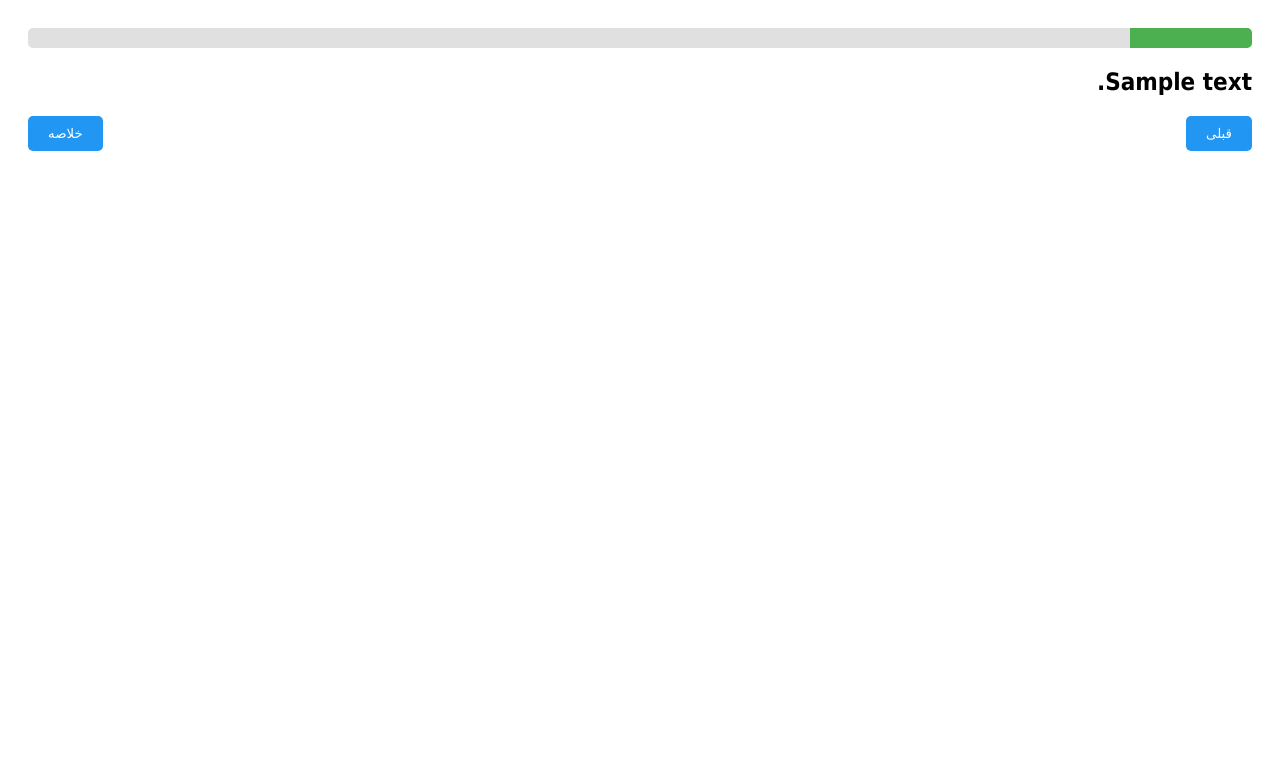
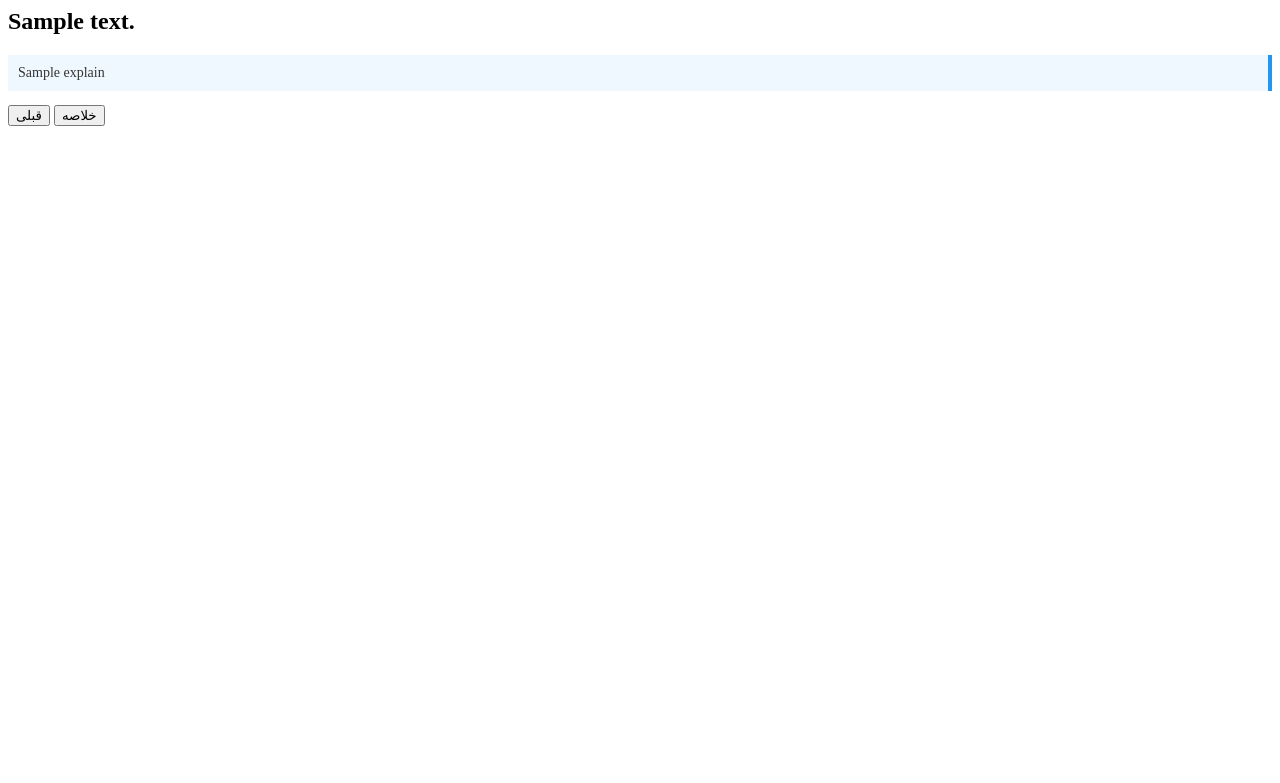
Before and after one commit to ITRCInternship/Research-Method, a Flask app: template app/templates/question.html in a window 1280 px wide. Shown: the top 783 px of the page. Run offline with Flask 3, Linux system fonts and the light colour scheme; the template is opened without the code that fills it: most values are stand-ins (such as "Sample title", 1, 10 or a date in 2020).

Commit message:
add explain qusetion

```diff
--- a/app/templates/question.html
+++ b/app/templates/question.html
@@ -1,24 +1,10 @@
-<!DOCTYPE html>
-<html lang="fa">
-<head>
-    <meta charset="UTF-8">
-    <title>سوال {{ qid + 1 }} از {{ total }}</title>
-    <style>
-        body { font-family: Tahoma, sans-serif; direction: rtl; padding: 20px; }
-        .progress-bar { background-color: #e0e0e0; border-radius: 5px; overflow: hidden; margin-bottom: 20px; }
-        .progress { background-color: #4caf50; height: 20px; width: {{ progress }}%; }
-        .question-container { margin-bottom: 20px; }
-        .actions { display: flex; justify-content: space-between; }
-        button { padding: 10px 20px; border: none; border-radius: 5px; background-color: #2196f3; color: white; cursor: pointer; }
-        button:disabled { background-color: #9e9e9e; cursor: not-allowed; }
-    </style>
-</head>
-<body>
-    <div class="progress-bar">
-        <div class="progress"></div>
-    </div>
 <div class="question-container">
     <h2>{{ question.text }}</h2>
+    {% if question.explain %}
+        <p style="margin-top: 10px; background-color: #f0f8ff; border-right: 4px solid #2196f3; padding: 10px; color: #333; font-size: 14px;">
+            {{ question.explain }}
+        </p>
+    {% endif %}
     <form method="post">
         {% if question.type == 'text' %}
             <textarea name="answer" rows="4" cols="50" required></textarea>
@@ -43,5 +29,3 @@
         </div>
     </form>
 </div>
-</body>
-</html>
--- a/questions.json
+++ b/questions.json
@@ -2,17 +2,20 @@
   {
     "id": 1,
     "text": "موضوع یا پدیده اصلی را که می‌خواهید بررسی کنید، به‌طور خلاصه شرح دهید.",
-    "type": "text"
+    "type": "text",
+    "explain": "این سؤال به درک هسته اصلی پژوهش کمک می‌کند. شفاف‌سازی موضوع، نقطه شروعی برای تعیین دامنه تحقیق و جستجوی ادبیات پژوهش است. مدل‌های LLM می‌توانند بر اساس این شرح، کلیدواژه‌های اولیه، پژوهشگران مرتبط و مقالات پایه‌ای را پیشنهاد دهند."
   },
   {
     "id": 2,
     "text": "چه مشکل، شکاف دانش، یا سؤال خاصی را می‌خواهید با پژوهش خود مورد بررسی قرار دهید؟",
-    "type": "text"
+    "type": "text",
+    "explain": "پاسخ به این سؤال، ضرورت و اهمیت تحقیق شما را مشخص می‌کند. شناسایی دقیق شکاف دانشی که قصد پر کردن آن را دارید، به تدوین سؤالات تحقیق دقیق‌تر کمک می‌کند. LLM می‌تواند در تحلیل ادبیات پژوهش برای یافتن شکاف‌های کمتر دیده‌شده و فرموله‌کردن مسئله تحقیق یاری‌رسان باشد."
   },
   {
     "id": 3,
     "text": "اهداف اصلی پژوهش شما چیست؟ امیدوارید به چه چیزی دست یابید یا چه چیزی را کشف کنید؟",
-    "type": "text"
+    "type": "text",
+    "explain": "اهداف، مسیر تحقیق را تعیین کرده و معیاری برای سنجش موفقیت آن فراهم می‌کنند. آیا هدف، توصیف یک پدیده، تبیین یک رابطه، یا ارزیابی یک مداخله است؟ پاسخ به این سؤال مستقیماً بر انتخاب روش تحقیق (مثلاً توصیفی، همبستگی، یا آزمایشی) تأثیر می‌گذارد."
   },
   {
     "id": 4,
@@ -23,7 +26,8 @@
       "درک تجربیات، دیدگاه‌ها، معانی، یا کاوش عمیق یک موضوع (رویکرد کیفی)",
       "ترکیبی از هر دو رویکرد (کمی و کیفی)",
       "مطمئن نیستم / نیاز به راهنمایی بیشتر دارم"
-    ]
+    ],
+    "explain": "این یکی از اساسی‌ترین تصمیم‌هاست. رویکرد کمی با اعداد و آمار سروکار دارد و برای آزمون فرضیه‌ها مناسب است. رویکرد کیفی بر درک عمیق پدیده‌ها از طریق داده‌های متنی و روایی متمرکز است. این انتخاب، نوع داده، ابزار جمع‌آوری و روش تحلیل را به‌طور کامل مشخص می‌کند. LLMها هم در تحلیل داده‌های متنی (کیفی) و هم در تولید کد برای تحلیل آماری (کمی) کاربرد دارند."
   },
   {
     "id": 5,
@@ -35,7 +39,8 @@
       "داده‌های حاصل از مشاهده (مانند یادداشت‌های میدانی، ضبط ویدئویی یا صوتی)",
       "اسناد و مدارک موجود (مانند متون آرشیوی، گزارش‌ها، مقالات علمی، تصاویر، داده‌های عمومی)",
       "سایر موارد (لطفاً در صورت انتخاب، توضیح دهید)"
-    ]
+    ],
+    "explain": "نوع داده مستقیماً به رویکرد شما (سؤال ۴) وابسته است و بر روش تحلیل تأثیر می‌گذارد. تحلیل داده‌های عددی نیازمند روش‌های آماری است، درحالی‌که تحلیل داده‌های متنی به روش‌هایی مانند تحلیل محتوا یا تحلیل تماتیک نیاز دارد. LLMها به‌طور خاص در کار با داده‌های متنی حجیم (گزینه ۲ و ۴) بسیار قدرتمند هستند."
   },
   {
     "id": 6,
@@ -46,12 +51,14 @@
       "خیر، انتظار دارم مفاهیم و مضامین اصلی در طی فرآیند تحلیل داده‌ها شناسایی شوند (رویکرد عمدتاً استقرایی).",
       "ترکیبی از هر دو؛ برخی مفاهیم مشخص هستند و برخی دیگر ممکن است پدیدار شوند.",
       "مطمئن نیستم."
-    ]
+    ],
+    "explain": "این سؤال منطق تحقیق شما را مشخص می‌کند. رویکرد قیاسی (Deductive) از تئوری شروع کرده و به آزمون آن می‌پردازد (مناسب تحقیقات کمی). رویکرد استقرایی (Inductive) از داده‌ها شروع کرده و به سمت نظریه حرکت می‌کند (مناسب تحقیقات کیفی). LLMها می‌توانند در رویکرد استقرایی با شناسایی الگوها و مضامین نوظهور در داده‌های متنی بسیار مفید باشند."
   },
   {
     "id": 7,
     "text": "سؤال (یا سؤالات) اصلی پژوهش شما که به دنبال پاسخ به آن هستید، چیست؟ لطفاً به طور واضح بیان کنید.",
-    "type": "text"
+    "type": "text",
+    "explain": "سؤال تحقیق، ستون فقرات پژوهش است. یک سؤال خوب، مشخص، قابل تحقیق و متمرکز است. تمام مراحل بعدی، از جمله انتخاب روش، در خدمت پاسخ به این سؤال خواهد بود. می‌توانید از LLM برای پالایش و دقیق‌تر کردن سؤالات تحقیق خود بر اساس اهداف و شکاف دانش شناسایی‌شده استفاده کنید."
   },
   {
     "id": 8,
@@ -67,7 +74,8 @@
       "شناسایی، تحلیل و حل یک مشکل عملی خاص در یک زمینه مشخص از طریق یک فرآیند چرخه‌ای (مانند اقدام‌پژوهی).",
       "توسعه یا اعتبارسنجی یک ابزار اندازه‌گیری جدید (مانند پرسشنامه).",
       "هیچکدام از موارد فوق به طور کامل مطابقت ندارد / نیاز به توضیح بیشتر."
-    ]
+    ],
+    "explain": "این سؤال به شناسایی دقیق نوع تحقیق کمک می‌کند. هر یک از این گزینه‌ها به یک یا چند روش تحقیق خاص اشاره دارد. برای مثال، هدف 'توضیحی' به سمت طرح‌های آزمایشی یا رگرسیونی گرایش دارد، درحالی‌که هدف 'کاوشی' به سمت مطالعات کیفی مانند مطالعه موردی یا نظریه داده‌بنیاد اشاره می‌کند."
   },
   {
     "id": 9,
@@ -78,16 +86,19 @@
       "عمدتاً داده‌های جدید و دست اول را خودم جمع‌آوری خواهم کرد (تحقیق اولیه).",
       "ترکیبی از داده‌های اولیه و ثانویه را به کار خواهم گرفت.",
       "هنوز تصمیم نگرفته‌ام / مطمئن نیستم."
-    ]
+    ],
+    "explain": "این تصمیم بر منابع، زمان و فرآیند تحقیق تأثیرگذار است. تحقیقات اولیه کنترل بیشتری بر کیفیت داده‌ها فراهم می‌کنند اما زمان‌بر و پرهزینه‌تر هستند. تحقیقات ثانویه سریع‌تر هستند اما ممکن است داده‌ها کاملاً با سؤال تحقیق شما منطبق نباشند. LLMها می‌توانند در تحلیل مجموعه داده‌های بزرگ ثانویه (متنی یا عددی) بسیار کارآمد عمل کنند."
   },
   {
     "id": 10,
     "text": "آیا محدودیت‌های عملی مهمی مانند محدودیت زمانی، بودجه ناکافی، یا دشواری در دسترسی به شرکت‌کنندگان/داده‌ها وجود دارد که ممکن است بر انتخاب روش تحقیق شما تأثیر بگذارد؟ لطفاً توضیح دهید.",
-    "type": "text"
+    "type": "text",
+    "explain": "روش تحقیق باید واقع‌بینانه و قابل اجرا باشد. محدودیت‌های عملی می‌توانند شما را به سمت روش‌های خاصی سوق دهند. برای مثال، اگر دسترسی به شرکت‌کنندگان دشوار باشد، شاید تحلیل داده‌های آنلاین یا اسناد موجود (با کمک LLM) گزینه بهتری نسبت به مصاحبه‌های حضوری باشد."
   },
   {
     "id": 11,
-    "text": "آیا ملاحظات اخلاقی خاصی در پژوهش شما وجود دارد که باید در نظر گرفته شود (مانند کار با گروه‌های آسیب‌پذیر، جمع‌آوری داده‌های حساس شخصی، نیاز به کسب رضایت آگاهانه، حفظ حریم خصوصی و محرمانگی داده‌ها)؟ لطفاً به طور خلاصه توضیح دهید.",
-    "type": "text"
+    "text": "آیا ملاحظات اخلاقی خاصی در پژوهش شما وجود دارد (مانند کار با گروه‌های آسیب‌پذیر، جمع‌آوری داده‌های حساس شخصی، نیاز به کسب رضایت آگاهانه، حفظ حریم خصوصی و محرمانگی داده‌ها)؟ لطفاً به طور خلاصه توضیح دهید.",
+    "type": "text",
+    "explain": "اخلاق در پژوهش یک اصل بنیادین است. پاسخ به این سؤال به طراحی پروتکل‌هایی برای حفاظت از شرکت‌کنندگان و داده‌ها کمک می‌کند. هنگام استفاده از LLMها، مسائل اخلاقی جدیدی مانند حریم خصوصی داده‌ها (عدم بارگذاری اطلاعات حساس در پلتفرم‌های عمومی) و سوگیری‌های الگوریتمی مطرح می‌شود که باید به دقت مدیریت شوند."
   }
 ]
--- a/run.py
+++ b/run.py
@@ -4,6 +4,6 @@ app = create_app()
 
 if __name__ == '__main__':
     host = app.config.get('FLASK_HOST', '0.0.0.0')
-    port = int(app.config.get('FLASK_PORT', 5003))
+    port = int(app.config.get('FLASK_PORT', 5004))
     debug_flag = app.config.get('FLASK_DEBUG', True)
     app.run(host=host, port=port, debug=debug_flag)
```
Also changed, not shown: app/routes.py (+14 -15 lines). Lines whose indentation alone changed are shown as unchanged.
